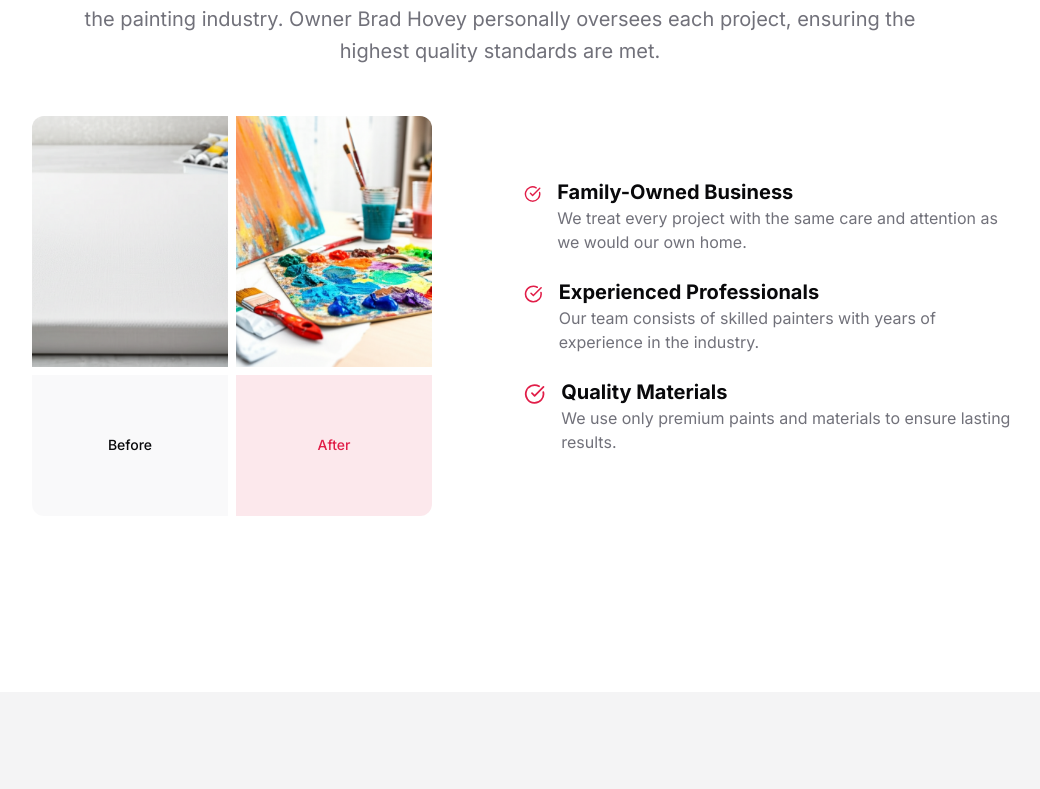
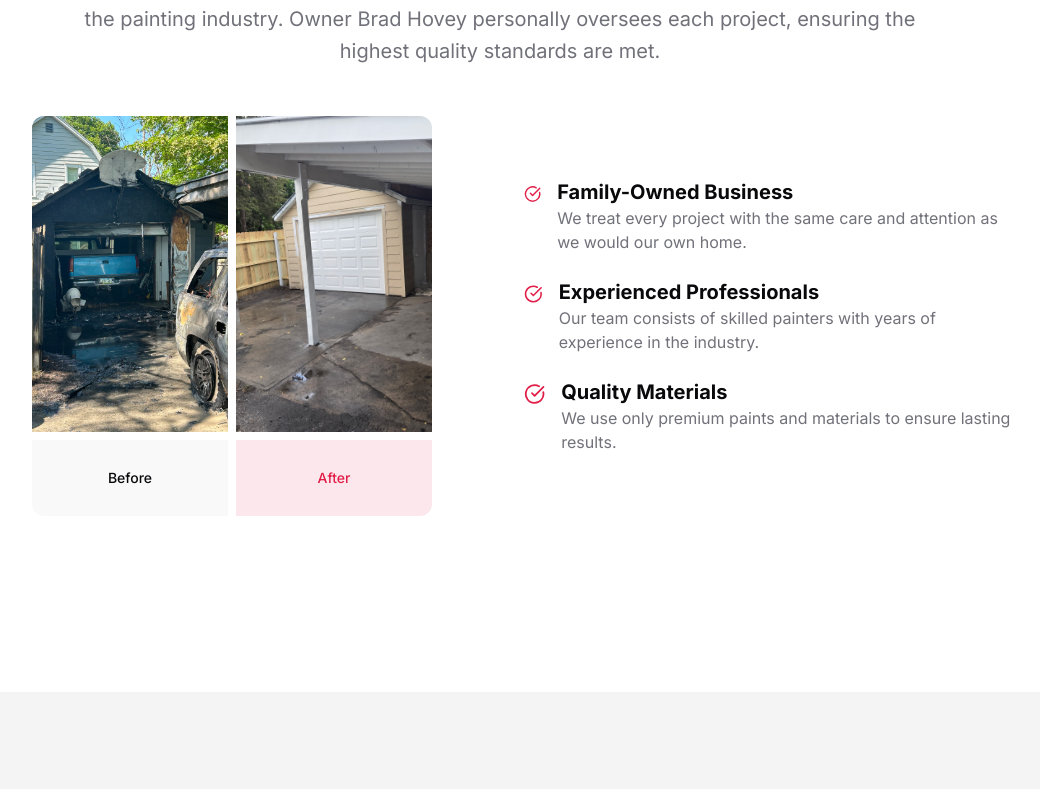
Before and after one commit to azrealjames/hoveypainting, a Next.js app: page / in a window 1280 px wide. Shown: the part 931-1720 px from the top of the page, without its empty margins (140-1180 px from the left). Built offline with nearby package versions, Linux system fonts and the light colour scheme.

Commit message:
feat: add dramatic restoration project photos
Update portfolio and About with before/after images.

Co-authored-by: James R Duran <26424641+azrealjames@users.noreply.github.com>

```diff
--- a/app/page.tsx
+++ b/app/page.tsx
@@ -392,19 +392,19 @@ export default function LandingPage() {
               <div className="mx-auto grid max-w-5xl items-center gap-6 py-12 lg:grid-cols-2 lg:gap-12">
                 <div className="mx-auto grid aspect-square w-full max-w-[400px] grid-cols-2 gap-2 overflow-hidden rounded-xl">
                   <Image
-                    src="/blank-canvas-prep.png"
+                    src="/fire-damage-before.jpg"
                     width={200}
                     height={200}
-                    alt="Before painting"
+                    alt="Fire damaged carport before restoration"
                     className="h-full w-full object-cover"
                     loading="eager"
                     priority
                   />
                   <Image
-                    src="/colorful-studio-mess.png"
+                    src="/fire-damage-after.jpg"
                     width={200}
                     height={200}
-                    alt="After painting"
+                    alt="Restored carport after painting and repair"
                     className="h-full w-full object-cover"
                     loading="eager"
                     priority
@@ -615,6 +615,36 @@ export default function LandingPage() {
                     loading="lazy"
                     sizes="(max-width: 640px) 100vw, (max-width: 768px) 50vw, 33vw"
                   />
+                </div>
+              </div>
+
+              <div className="mt-8 space-y-8">
+                <h3 className="text-2xl font-bold">Restoration Projects</h3>
+                <div className="grid grid-cols-1 gap-4 sm:grid-cols-2">
+                  <div className="space-y-2">
+                    <Image
+                      src="/fire-damage-before.jpg"
+                      width={400}
+                      height={300}
+                      alt="Fire damaged carport before restoration"
+                      className="aspect-video rounded-lg object-cover"
+                      loading="lazy"
+                      sizes="(max-width: 640px) 100vw, 50vw"
+                    />
+                    <p className="text-sm text-muted-foreground text-center">Before: Fire Damage</p>
+                  </div>
+                  <div className="space-y-2">
+                    <Image
+                      src="/fire-damage-after.jpg"
+                      width={400}
+                      height={300}
+                      alt="Fully restored carport with fresh paint"
+                      className="aspect-video rounded-lg object-cover"
+                      loading="lazy"
+                      sizes="(max-width: 640px) 100vw, 50vw"
+                    />
+                    <p className="text-sm text-muted-foreground text-center">After: Complete Restoration</p>
+                  </div>
                 </div>
               </div>
             </div>
```
Also changed, not shown: public/fire-damage-after.jpg (added), public/fire-damage-before.jpg (added).
